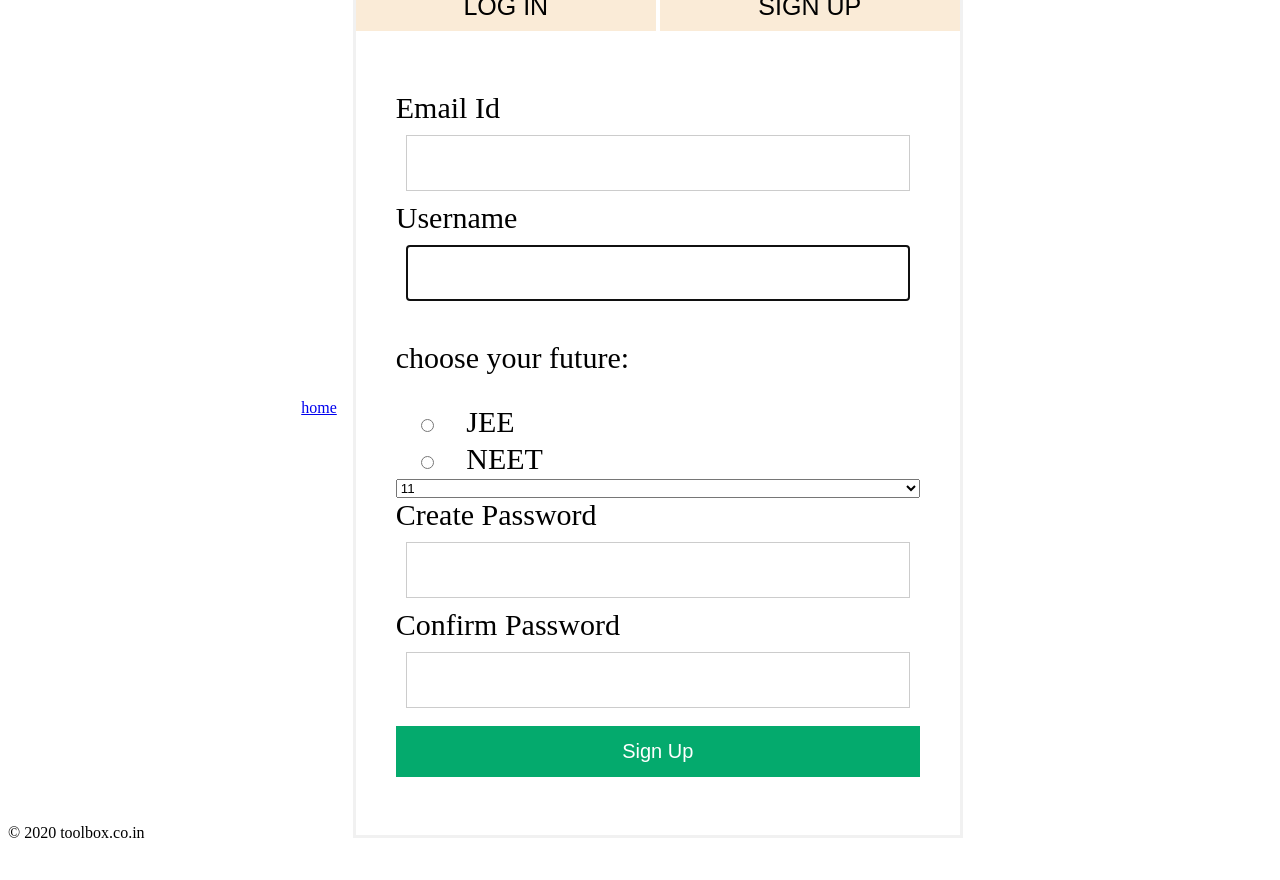
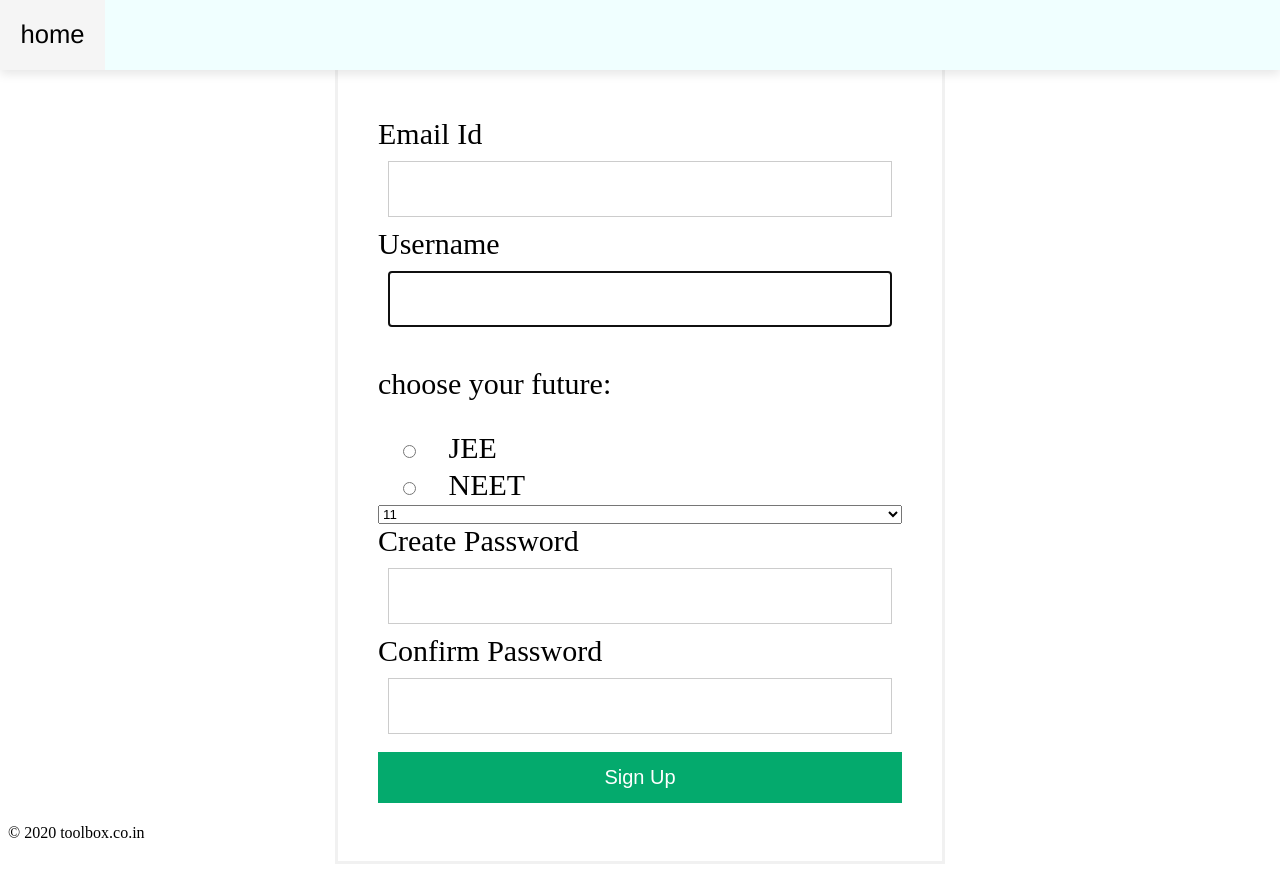
Before and after one commit to alfi30-bat/al, a Django app: page /user/register/ in a window 1280 px wide. Before the commit the page ends 838 px from the top, so only its background shows below. Run offline with Django 5.2, Linux system fonts and the light colour scheme.

Commit message:
Add files via upload

```diff
--- a/user/templates/user/register.html
+++ b/user/templates/user/register.html
@@ -4,6 +4,36 @@
 
 <head>
     <style>
+.navbar {
+    overflow: hidden;
+    background-color: azure;
+    position: fixed; /* Set the navbar to fixed position */
+    top: 0; /* Position the navbar at the top of the page */
+    left: 0;
+    width: 100%; /* Full width */
+    z-index: 3;
+
+    box-shadow: 0 4px 10px #0000001a;
+}
+
+/* Links inside the navbar */
+.navbar a {
+    float: left;
+    display: block;
+    color: #e62bf0;
+    text-align: center;
+    padding: 1.6%;
+    text-decoration: none;
+    font-size: 2vw;
+    font-family: 'Franklin Gothic Medium', 'Arial Narrow', Arial, sans-serif;
+}
+
+/* Change background on mouse-over */
+.navbar a:hover {
+    background: whitesmoke;
+    color: black;
+    box-shadow: none;
+}
         /* Bordered form */
         form {
             border: 3px solid #f1f1f1;
@@ -74,6 +104,7 @@
         .container {
             padding: 16px;
             width: 610px;
+            margin-top: 4vw;
         }
 
         /* The "Forgot password" text */
```
Also changed, not shown: user/templates/user/login.html (+11 -6 lines).
